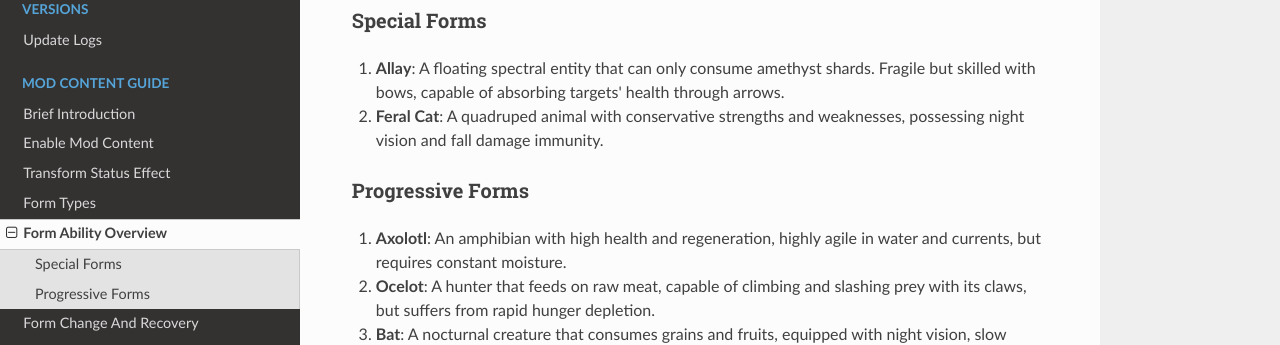
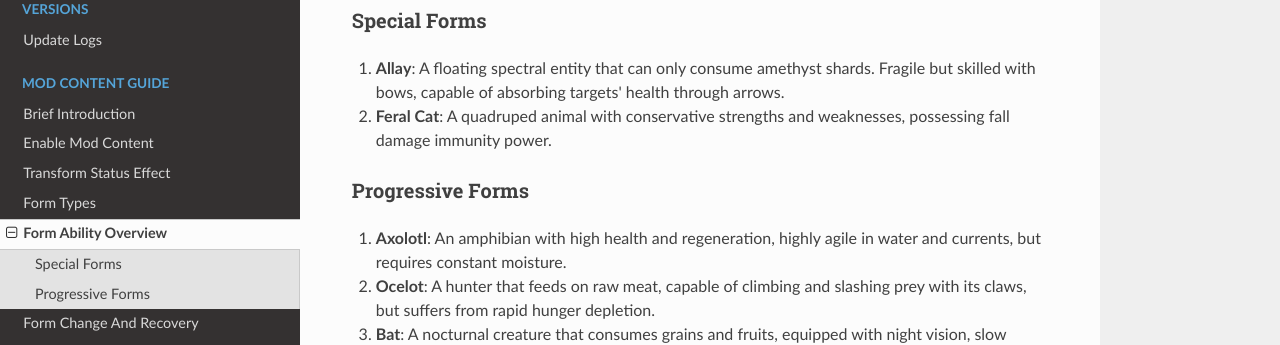
Before and after one commit to onixary/ssc_wiki_en, an MkDocs documentation site: the page built from docs/mod_content/form_ability_overview.md, in a window 1280 px wide. Shown: the part 153-498 px from the top of the page. Built offline with MkDocs 1.6.1, drawn with Linux system fonts in a browser that asks for light colours; nearby versions of some CDN libraries.

Commit message:
Update form_ability_overview.md

```diff
--- a/docs/mod_content/form_ability_overview.md
+++ b/docs/mod_content/form_ability_overview.md
@@ -4,7 +4,7 @@
 
 1. **Allay**: A floating spectral entity that can only consume amethyst shards. Fragile but skilled with bows, capable of absorbing targets' health through arrows.
 
-2. **Feral Cat**: A quadruped animal with conservative strengths and weaknesses, possessing night vision and fall damage immunity.
+2. **Feral Cat**: A quadruped animal with conservative strengths and weaknesses, possessing fall damage immunity power.
 
 ### Progressive Forms
 
```
